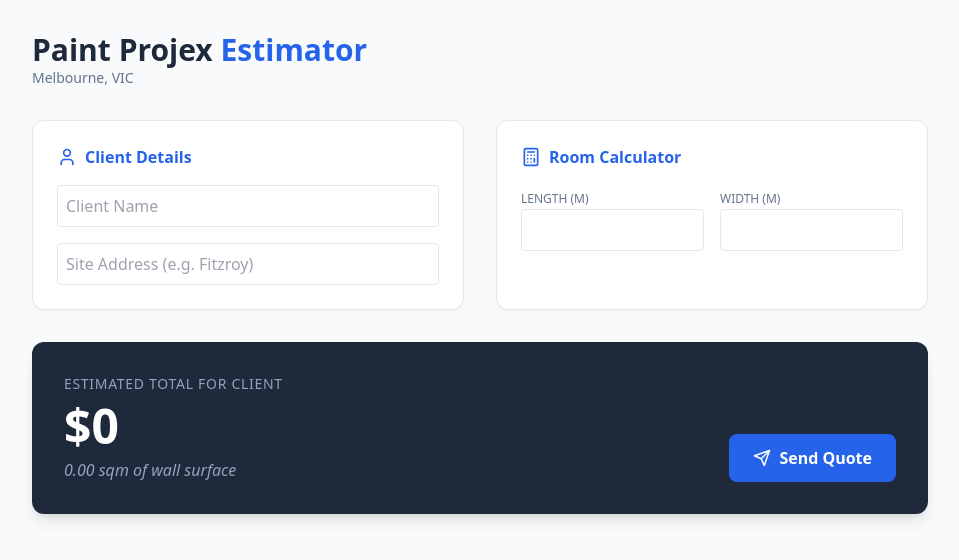
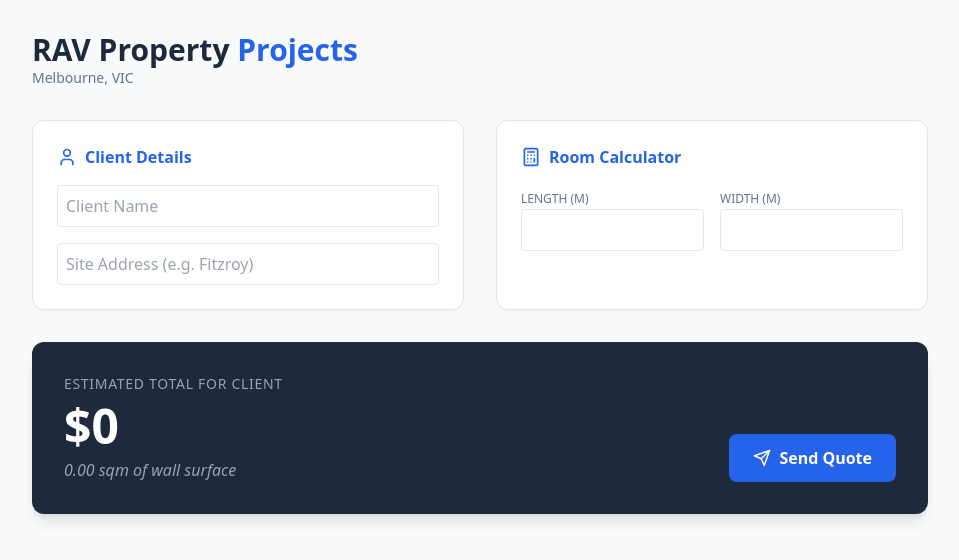
Before and after one commit to brandorb73-ship-it/paint-app, a React (Vite) app: page / in a window 1280 px wide. Shown: the top 560 px of the page, without its empty margins (160-1119 px from the left). Built offline with nearby package versions, Linux system fonts and the light colour scheme.

Commit message:
Update header title in App component

```diff
--- a/src/App.jsx
+++ b/src/App.jsx
@@ -12,7 +12,9 @@
   return (
     <div className="min-h-screen bg-slate-50 p-4 md:p-8 font-sans text-slate-900">
       <header className="max-w-4xl mx-auto mb-8">
-        <h1 className="text-3xl font-bold text-slate-800">Paint Projex <span className="text-blue-600">Estimator</span></h1>
+        <h1 className="text-3xl font-bold text-slate-800">
+  RAV Property <span className="text-blue-600">Projects</span>
+</h1>
         <p className="text-slate-500 text-sm">Melbourne, VIC</p>
       </header>
 
```
